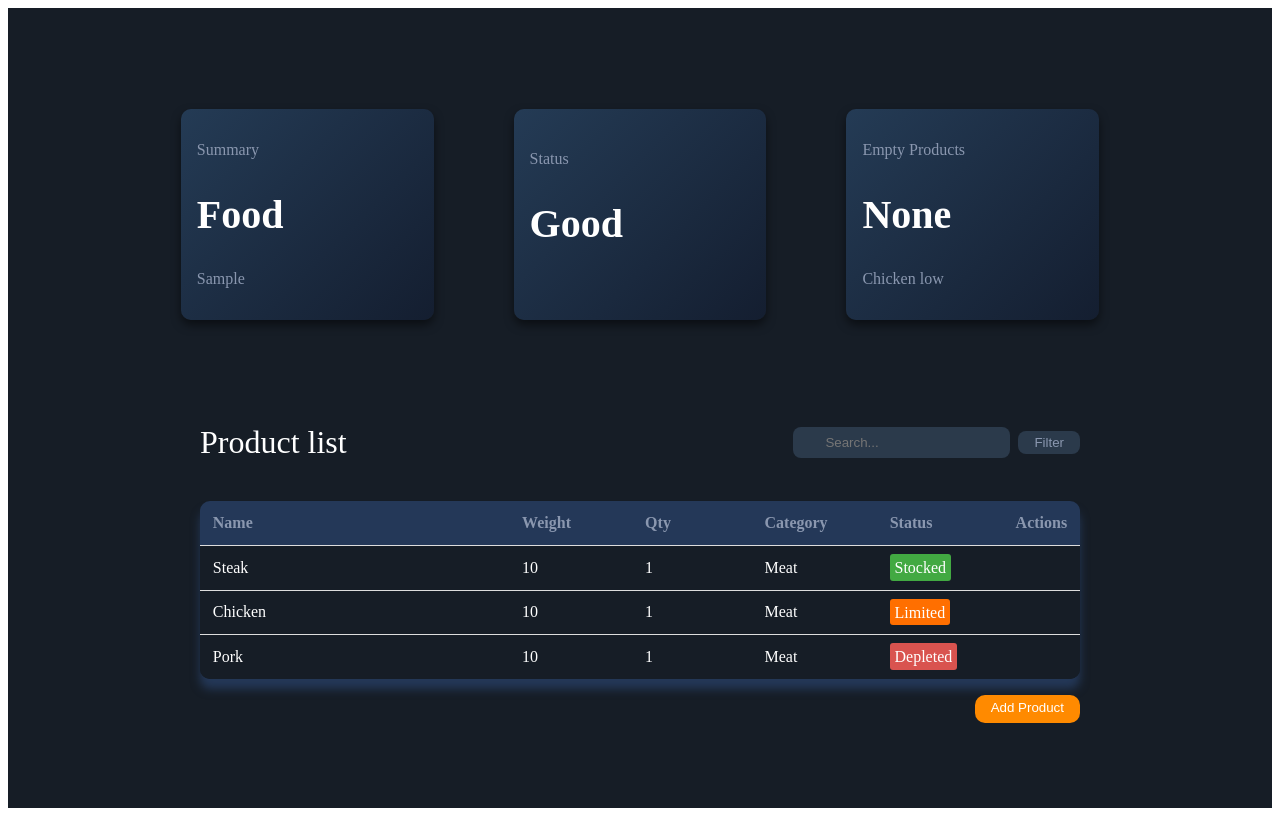
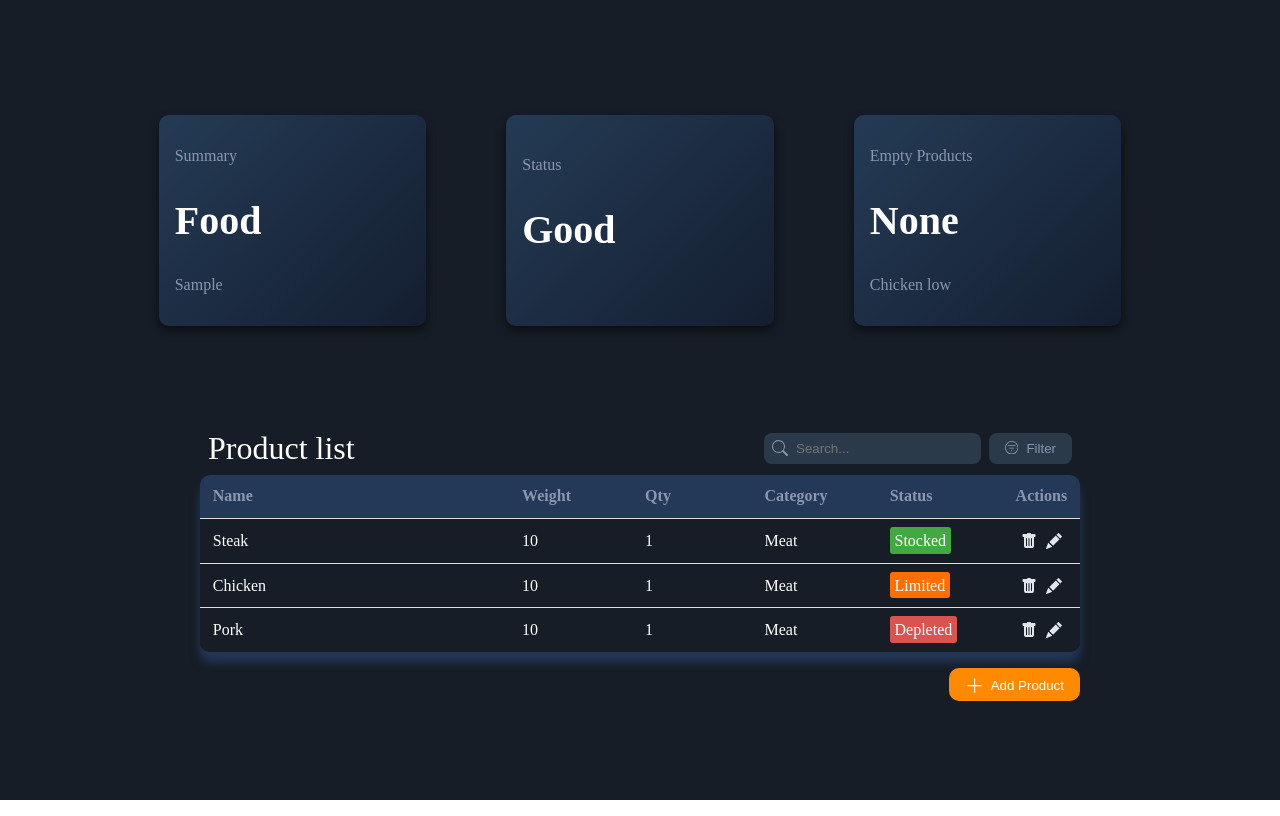
Before and after one commit to hsing127/FoodTruck-Financial-Platform, a Next.js app in the folder FoodTruck Financial React WebApp/: page /dashboard/inventory in a window 1280 px wide. Built offline with nearby package versions, Linux system fonts and the light colour scheme.

Commit message:
Layout fixing after change

```diff
--- a/FoodTruck Financial React WebApp/package.json
+++ b/FoodTruck Financial React WebApp/package.json
@@ -14,6 +14,7 @@
     "next": "^14.2.15",
     "react": "^18.3.1",
     "react-dom": "^18.3.1",
+    "react-icons": "^5.3.0",
     "react-router-dom": "^6.26.2"
   },
   "devDependencies": {
--- a/FoodTruck Financial React WebApp/src/components/dashboard/DashboardInventoryPage.tsx
+++ b/FoodTruck Financial React WebApp/src/components/dashboard/DashboardInventoryPage.tsx
@@ -1,6 +1,6 @@
 import React, { useState } from 'react';
+import {BsFillTrashFill, BsFillPencilFill, BsFilterCircle, BsSearch, BsPlusLg} from "react-icons/bs"
 import '../../styles/DashInventory.css';
-
 interface RowData {
   name: string;
   weight: string;
@@ -117,10 +117,11 @@ const DashboardInventoryPage: React.FC = () => {
         <div className='search-filter'>
           <div className='search-container'>
             <div className='search-icon' />
+            <BsSearch className='search-icon' />
             <input type='text' className='search-input' placeholder='Search...' />
           </div>
           <button className='filter-icon-btn'>
-            <div className='filter-icon' />Filter
+            <BsFilterCircle className='filter-icon' />Filter
           </button>
         </div>
       </div>
@@ -160,8 +161,8 @@ const DashboardInventoryPage: React.FC = () => {
                 </td>
                 <td>
                   <span className='actions'>
-                    <div className='delete-btn' onClick={() => handleDeleteRow(idx)} />
-                    <div onClick={() => handleEditRow(idx)} />
+                    <BsFillTrashFill className='delete-btn' onClick={() => handleDeleteRow(idx)} />
+                    <BsFillPencilFill onClick={() => handleEditRow(idx)} />
                   </span>
                 </td>
               </tr>
@@ -182,7 +183,7 @@ const DashboardInventoryPage: React.FC = () => {
           });
           setModalOpen(true);
         }}>
-          <div className='add-icon' />
+          <BsPlusLg className='add-icon' />
           Add Product
         </button>
       </div>
--- a/FoodTruck Financial React WebApp/src/styles/DashInventory.css
+++ b/FoodTruck Financial React WebApp/src/styles/DashInventory.css
@@ -1,13 +1,18 @@
+body {
+  margin: 0;
+}
+
 .table-container {
+
   display: flex;
   flex-direction: column;
   align-items:  center;
   justify-content:  center;
   height: 100vh;
   background-color: #161d26;
-  width:100%;
+  width: 100%;
+
 }
-
 .table {
   display: block;
   overflow: hidden;
@@ -19,7 +24,7 @@
   width: 55em;
   max-width: 80%;
   margin: 1rem auto;
-  margin-top: 0rem;
+  margin-top: -2rem;
   overflow-x: auto;
   text-align: left;
 }
@@ -118,10 +123,10 @@
 }
 
 .add-icon {
-  margin-right: 0.5rem;
+  margin-right: 0.4rem;
   color: white;
-  font-size: 1.3rem;
-  margin-bottom: -0.2rem;
+  font-size: 1.2rem;
+  margin-bottom: -0.3rem;
 }
 
 .add-btn {
@@ -182,7 +187,7 @@
   margin-top: 3rem;
   padding: 0.5rem;
   border-radius: 8px;
-
+  box-sizing: border-box;
 }
 
 .products-header p {
@@ -223,10 +228,9 @@
   border: none;
   background-color: #2b3a4b;
   color: #8a97af;
-  padding: 0.3rem 1rem;
+  padding: 0.5rem 1rem;
   border-radius: 8px;
   cursor: pointer;
-
 }
 
 .filter-icon {
@@ -238,7 +242,6 @@
   display: flex;
   justify-content: center;
   width: 80%;
-  width: 60rem;
   margin: 1rem auto;
   gap: 5rem;
 }
```
Also changed, not shown: 1 other file (tests, documents, lock files or other folders).
